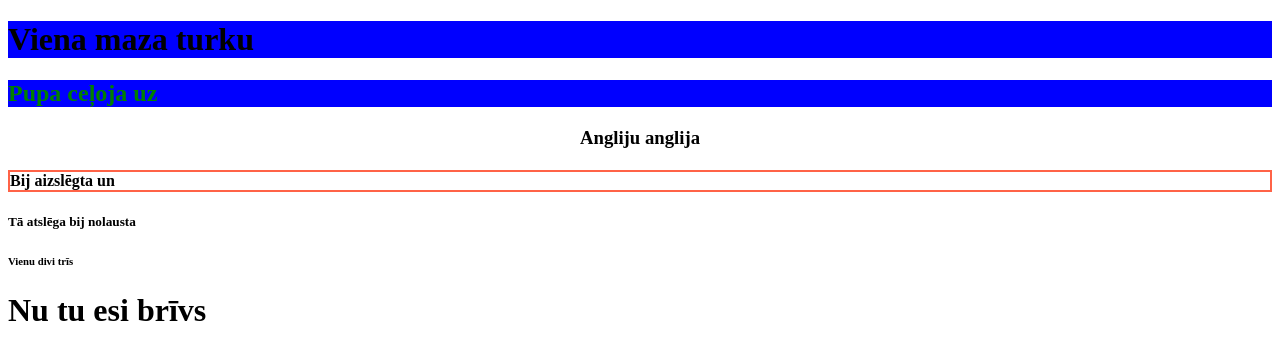
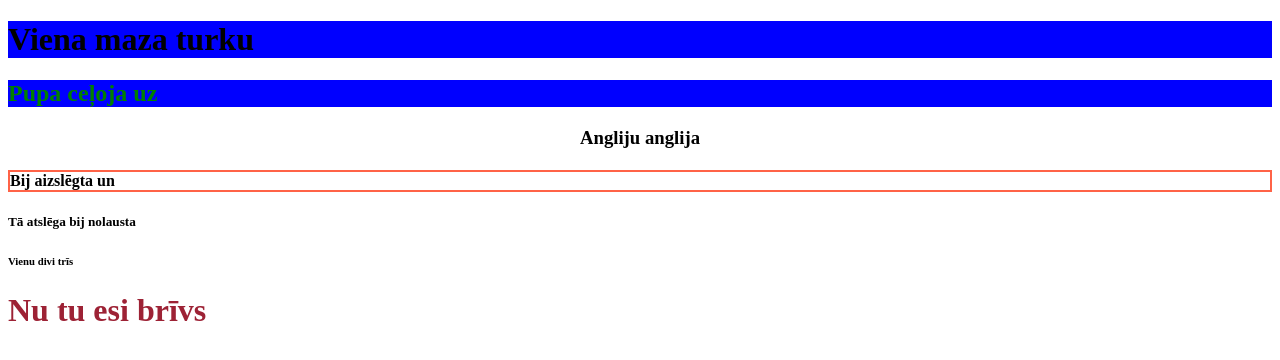
Before and after one commit to u171/new2, a plain HTML site: page index.html in a window 1280 px wide. Drawn offline with Linux system fonts and the light colour scheme.

Commit message:
Update index.html

```diff
--- a/index.html
+++ b/index.html
@@ -12,7 +12,7 @@
 <h4 style="border:2px solid Tomato;">Bij aizslēgta un</h4>
 <h5>Tā atslēga bij nolausta</h5>
 <h6>Vienu divi trīs</h6>
-<h1>Nu tu esi brīvs</h1>
+<h1 style="color:#9D2235">Nu tu esi brīvs</h1>
 
 </body>
 </html>
```
